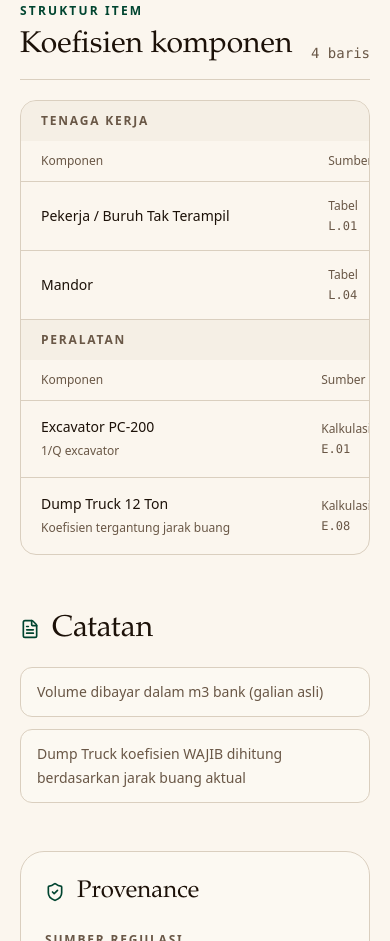
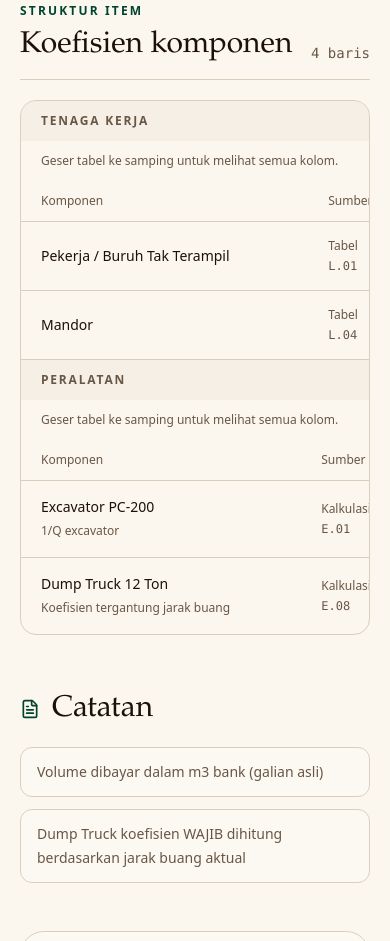
Before and after one commit to rachmad-jenss/ahs-id, an Astro site in the folder apps/web/: page /item/pupr-2023/3-1-1-0033002e0031002e0031 in a window 390 px wide. Shown: the part 845-1786 px from the top of the page. Built offline with nearby package versions, Linux system fonts and the light colour scheme; Astro itself is replaced by a stand-in of ours.

Commit message:
DAS-38: improve accessible item detail tables

```diff
--- a/apps/web/src/pages/item/[bundle]/[code].astro
+++ b/apps/web/src/pages/item/[bundle]/[code].astro
@@ -65,7 +65,8 @@ const jsonLdString = JSON.stringify(jsonLd).replace(/</g, '\\u003c').replace(/>/
               <section class="border-b border-border last:border-b-0">
                 <h3 class="bg-muted/55 px-5 py-3 text-xs font-semibold uppercase tracking-[0.15em] text-muted-foreground">{group.label}</h3>
                 <div class="overflow-x-auto">
-                  <table class="w-full min-w-[38rem] text-left text-sm"><thead class="border-b border-border/70 text-xs text-muted-foreground"><tr><th class="px-5 py-3 font-medium">Komponen</th><th class="px-5 py-3 font-medium">Sumber</th><th class="px-5 py-3 text-right font-medium">Koefisien</th><th class="px-5 py-3 text-right font-medium">Satuan</th></tr></thead><tbody class="divide-y divide-border/60">
+                  <p class="px-5 py-3 text-xs text-muted-foreground sm:hidden">Geser tabel ke samping untuk melihat semua kolom.</p>
+                  <table class="w-full min-w-[38rem] text-left text-sm"><caption class="sr-only">{group.label} pada item {item.code}</caption><thead class="border-b border-border/70 text-xs text-muted-foreground"><tr><th class="px-5 py-3 font-medium" scope="col">Komponen</th><th class="px-5 py-3 font-medium" scope="col">Sumber</th><th class="px-5 py-3 text-right font-medium" scope="col">Koefisien</th><th class="px-5 py-3 text-right font-medium" scope="col">Satuan</th></tr></thead><tbody class="divide-y divide-border/60">
                     {group.items.map((component) => <tr><td class="px-5 py-4"><div class="font-medium">{component.name}</div>{component.note && <div class="mt-1 max-w-xl text-xs leading-5 text-muted-foreground">{component.note}</div>}</td><td class="px-5 py-4 text-xs text-muted-foreground"><span class="block capitalize">{component.source}</span>{component.ref && <span class="mt-1 block font-mono">{component.ref}</span>}</td><td class="px-5 py-4 text-right font-mono">{component.coefficient === null ? 'dinamis' : component.coefficient.toLocaleString('id-ID', { maximumFractionDigits: 8 })}</td><td class="px-5 py-4 text-right text-muted-foreground">{component.unit ?? '—'}</td></tr>)}
                   </tbody></table>
                 </div>
@@ -74,7 +75,7 @@ const jsonLdString = JSON.stringify(jsonLd).replace(/</g, '\\u003c').replace(/>/
           </div>
         </section>
 
-        {item.subAhsp.length > 0 && <section class="mt-14" aria-labelledby="sub-ahsp-heading"><div class="flex items-center gap-3"><Layers3 aria-hidden="true" className="h-5 w-5 text-primary" /><h2 class="font-serif text-3xl" id="sub-ahsp-heading">Sub-AHSP</h2></div><div class="mt-5 overflow-hidden rounded-2xl border border-border"><div class="overflow-x-auto"><table class="w-full min-w-[38rem] text-left text-sm"><thead class="border-b border-border bg-muted/55 text-xs text-muted-foreground"><tr><th class="px-5 py-3 font-medium">Kode</th><th class="px-5 py-3 font-medium">Nama</th><th class="px-5 py-3 text-right font-medium">Koefisien</th></tr></thead><tbody class="divide-y divide-border/60">{item.subAhsp.map((sub) => <tr><td class="px-5 py-4 font-mono text-primary">{sub.ref_ahsp}</td><td class="px-5 py-4">{sub.nama}</td><td class="px-5 py-4 text-right font-mono">{sub.koefisien.toLocaleString('id-ID')} {sub.satuan_koefisien}</td></tr>)}</tbody></table></div></div></section>}
+        {item.subAhsp.length > 0 && <section class="mt-14" aria-labelledby="sub-ahsp-heading"><div class="flex items-center gap-3"><Layers3 aria-hidden="true" className="h-5 w-5 text-primary" /><h2 class="font-serif text-3xl" id="sub-ahsp-heading">Sub-AHSP</h2></div><div class="mt-5 overflow-hidden rounded-2xl border border-border"><div class="overflow-x-auto"><p class="px-5 py-3 text-xs text-muted-foreground sm:hidden">Geser tabel ke samping untuk melihat semua kolom.</p><table class="w-full min-w-[38rem] text-left text-sm"><caption class="sr-only">Sub-AHSP pada item {item.code}</caption><thead class="border-b border-border bg-muted/55 text-xs text-muted-foreground"><tr><th class="px-5 py-3 font-medium" scope="col">Kode</th><th class="px-5 py-3 font-medium" scope="col">Nama</th><th class="px-5 py-3 text-right font-medium" scope="col">Koefisien</th></tr></thead><tbody class="divide-y divide-border/60">{item.subAhsp.map((sub) => <tr><td class="px-5 py-4 font-mono text-primary">{sub.ref_ahsp}</td><td class="px-5 py-4">{sub.nama}</td><td class="px-5 py-4 text-right font-mono">{sub.koefisien.toLocaleString('id-ID')} {sub.satuan_koefisien}</td></tr>)}</tbody></table></div></div></section>}
         {item.notes.length > 0 && <section class="mt-14" aria-labelledby="notes-heading"><div class="flex items-center gap-3"><FileText aria-hidden="true" className="h-5 w-5 text-primary" /><h2 class="font-serif text-3xl" id="notes-heading">Catatan</h2></div><ul class="mt-5 grid gap-3 text-sm leading-6 text-muted-foreground">{item.notes.map((note) => <li class="rounded-xl border border-border/70 bg-card/50 px-4 py-3">{note}</li>)}</ul></section>}
       </div>
 
--- a/apps/web/tests/ui-contracts.test.ts
+++ b/apps/web/tests/ui-contracts.test.ts
@@ -88,4 +88,15 @@ describe('web UI contracts', () => {
     expect(catalog).toContain('break-words font-medium');
     expect(catalog).not.toContain('block truncate font-medium');
   });
+
+  it('keeps wide item tables understandable on narrow screens', () => {
+    const item = readSource('src/pages/item/[bundle]/[code].astro');
+    const styles = readSource('src/styles/global.css');
+
+    expect(item).toContain('Geser tabel ke samping');
+    expect(item).toContain('<caption class="sr-only">');
+    expect(item).toContain('scope="col"');
+    expect(styles).toContain('--font-sans: ui-sans-serif');
+    expect(styles).not.toContain("--font-sans: 'Inter'");
+  });
 });
```
